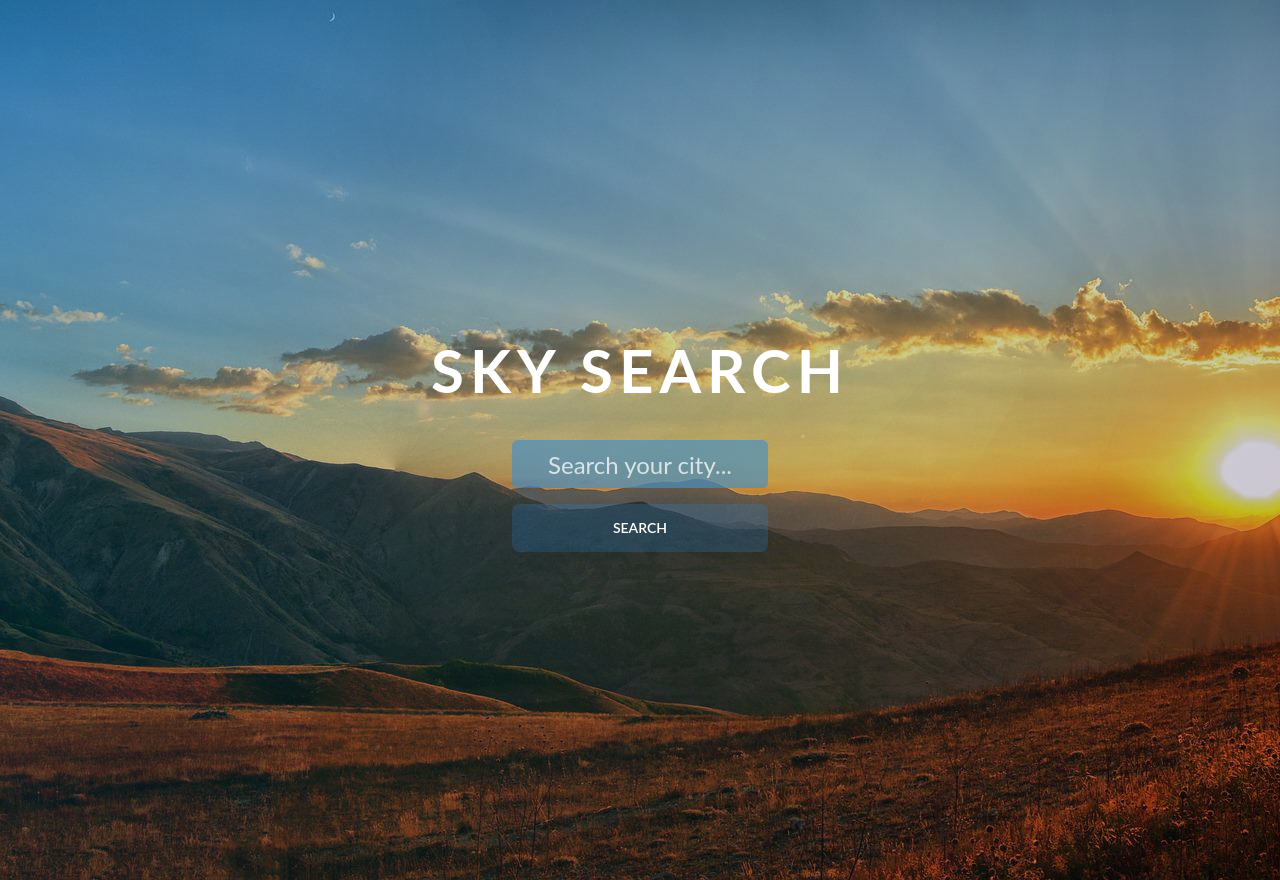
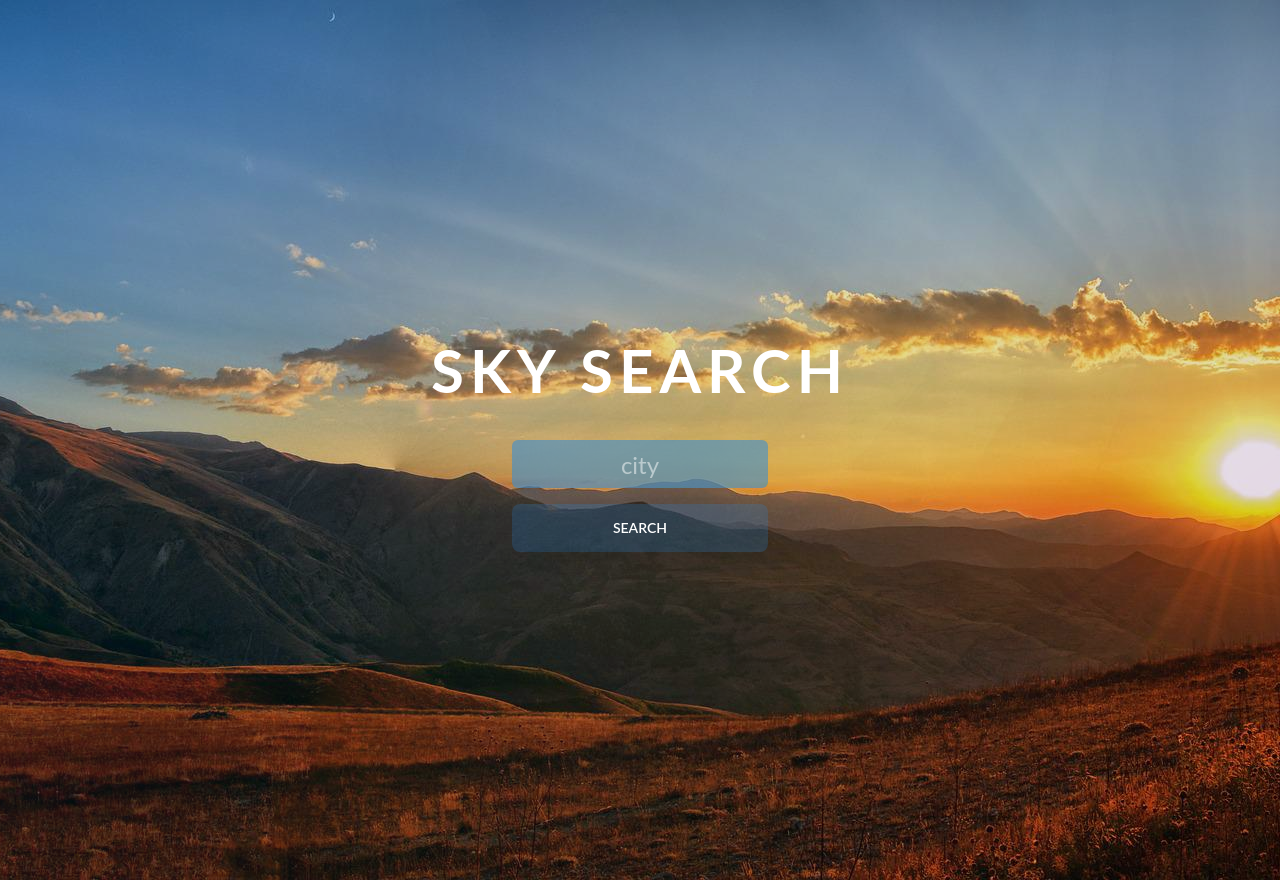
Before and after one commit to matthewfee/weather, a Next.js app: page / in a window 1280 px wide. Built offline with nearby package versions, Linux system fonts and the light colour scheme.

Commit message:
adjusted transition fade delays

```diff
--- a/components/HeroLayout.js
+++ b/components/HeroLayout.js
@@ -1,5 +1,5 @@
 import { useState, useEffect } from 'react';
-import { nightBackgroundImageString } from '../constants/constants';
+import { nightBackgroundImageString, dayBackgroundImageString } from '../constants/constants';
 import sunny from '../public/backgrounds/sunny.jpg';
 import cloudy from '../public/backgrounds/cloudy.jpg';
 import rainy from '../public/backgrounds/rainy.jpg';
@@ -73,18 +73,18 @@ const HeroLayout = ({ children, isDaytime, weather }) => {
       {/* // #F5C051 #F26B1D */}
       <div
         className={`hero-overlay ${
-          isDaytime ? `opacity-20` : `opacity-30`
-        }  transition-all ease-in-out duration-[4000ms] `}
+          isDaytime ? `opacity-10` : `opacity-70`
+        }  transition-all ease-linear duration-[2000ms] `}
         style={{
           backgroundColor: `${isDaytime ? '#1AE9FF' : '#104040'}`,
           backgroundImage: `${nightBackgroundImageString}`,
         }}
       />
       <div
-        className={`text-center text-neutral-content transition-colors ease-in-out duration-[2000ms] relative  items-center
+        className={`text-center text-neutral-content  ease-in-out relative  items-center
       flex flex-col justify-between p-0 w-full max-w-[550px] m-0 rounded-xl shadow-2xl shadow-black/70 ${
         isDaytime ? 'bg-[#09243B]/60' : 'bg-blue-900/60'
-      } ${weather ? 'opacity-100 h-fit border-black/50' : 'h-0 border-none'} `}
+      } ${weather ? 'h-fit border-black/50' : 'h-0 border-none'} `}
       >
         {children}
       </div>
--- a/components/SearchInput.js
+++ b/components/SearchInput.js
@@ -2,8 +2,8 @@ const SearchInput = ({ weather, value, onChange, onKeyPress }) => (
   <input
     type="text"
     htmlFor="location-input"
-    placeholder="Search your city..."
-    className={`location-input h-[3rem] max-w-[16rem] bg-[#238CE8] rounded-md backdrop-blur-2xl p-4 text-center text-2xl text-white duration-[2000ms] focus:outline-white/25 input-primary placeholder:text-white/75  ${
+    placeholder="city"
+    className={`location-input h-[3rem] max-w-[16rem] bg-[#238CE8] rounded-md backdrop-blur-2xl p-4 text-center text-2xl text-white duration-[2000ms] focus:outline-white/25 input-primary placeholder:text-white/50  ${
       weather ? `bg-opacity-20 border border-black/5` : `bg-opacity-50`
     }  `}
     value={value}
--- a/constants/constants.js
+++ b/constants/constants.js
@@ -6,8 +6,8 @@ export const LIGHT_THEME = 'light';
 
 export const DATE_FORMAT = 'YYYY-MM-DD HH:mm';
 
-const dayColorOne = `#F26B1D`;
-const dayColorTwo = `rgba(3, 76, 140)`;
+const dayColorOne = `#ABDCFF`;
+const dayColorTwo = `#0396FF`;
 
 const nightColorOne = `rgba(50, 50, 50, 0)`;
 const nightColorTwo = `black`;
```
